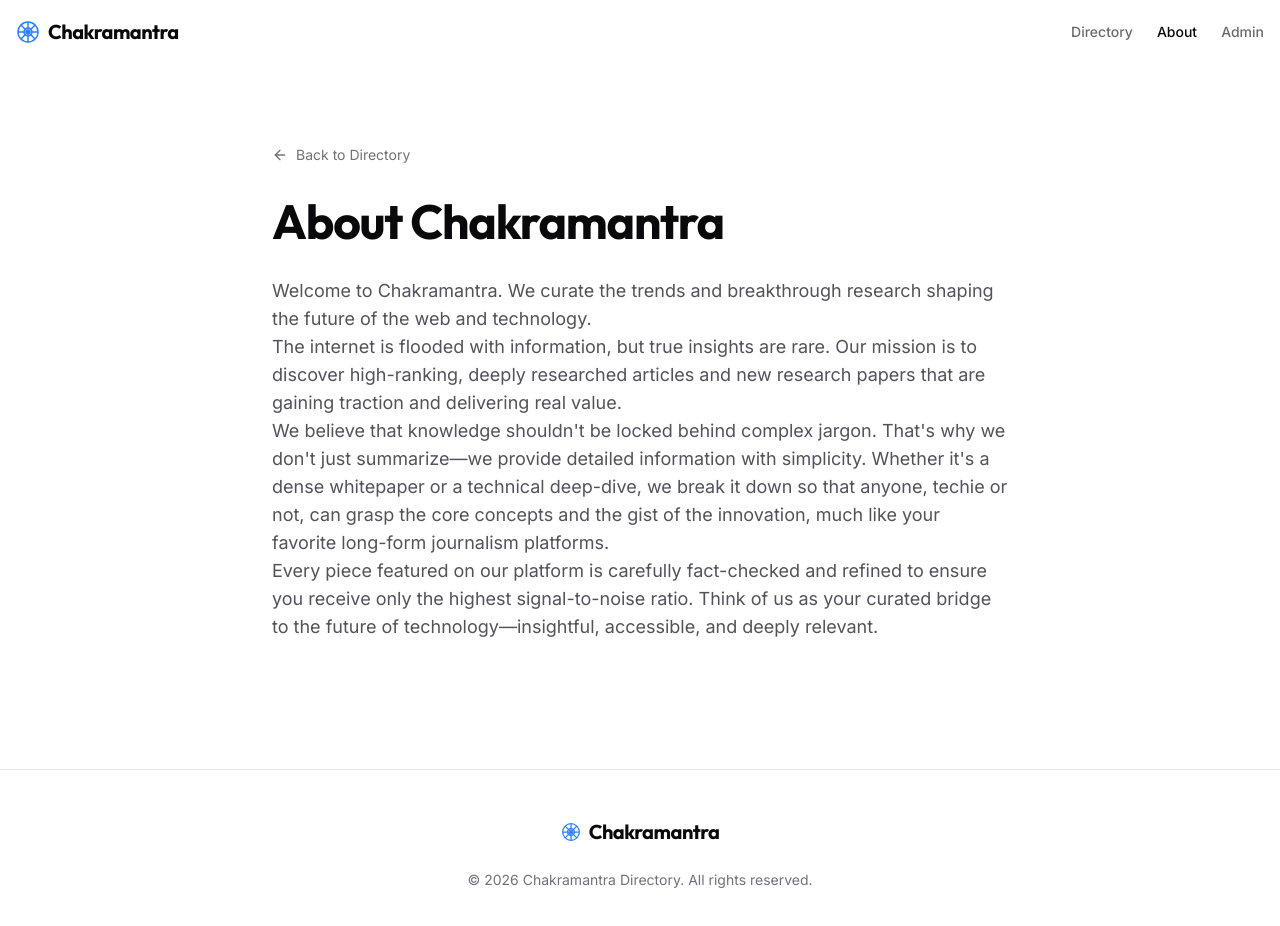
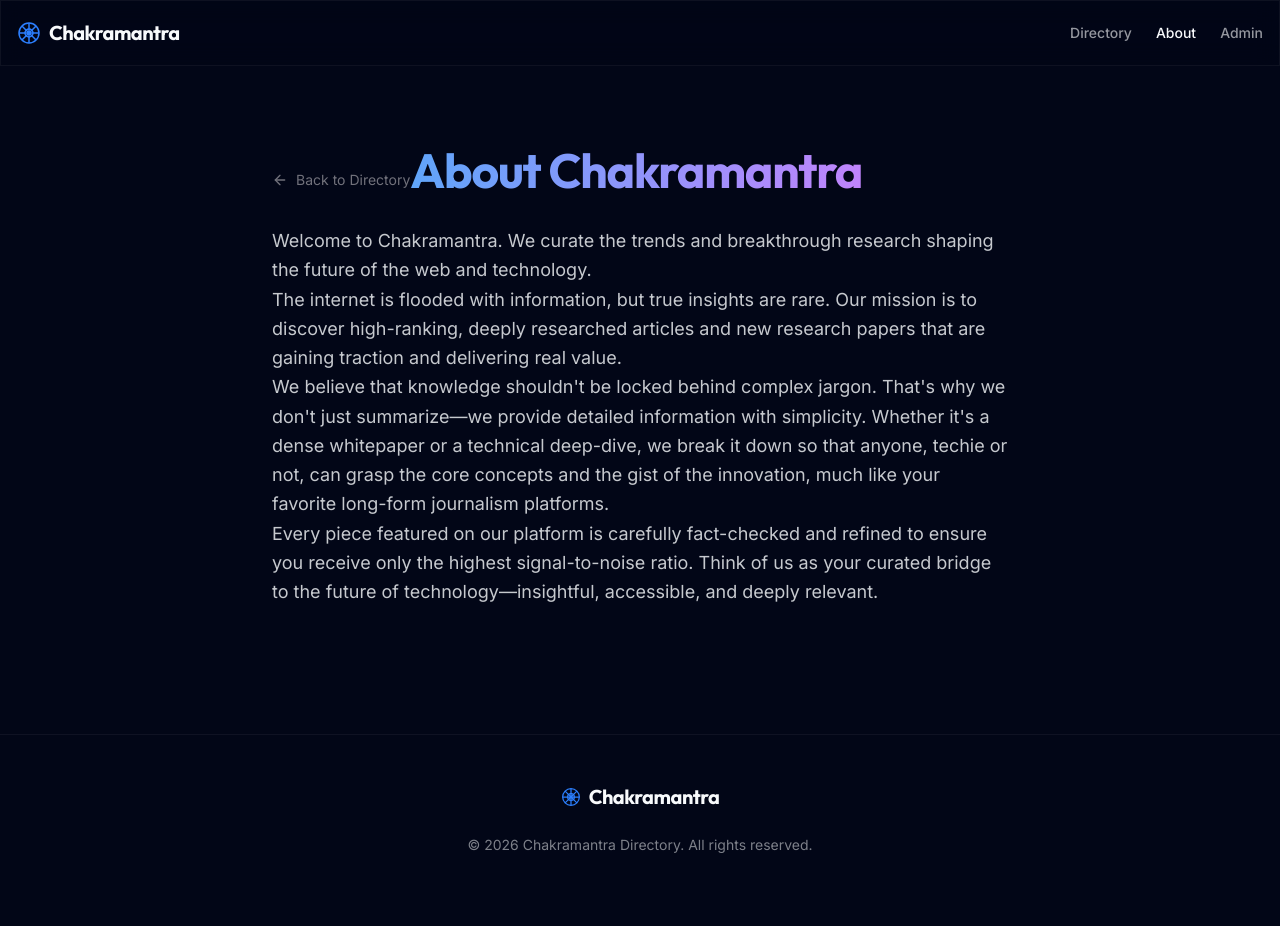
Before and after one commit to joshivarnit/repo-chakramantra, a Next.js app: page /about in a window 1280 px wide. Shown: the top 926 px of the page. After the commit the page ends 903 px from the top, so only its background shows below. Built offline with nearby package versions, Linux system fonts and the light colour scheme.

Commit message:
feat: complete UI redesign with pretext-powered ChakraWheel

```diff
--- a/package.json
+++ b/package.json
@@ -9,6 +9,7 @@
     "lint": "eslint"
   },
   "dependencies": {
+    "@chenglou/pretext": "^0.0.7",
     "@google/generative-ai": "^0.24.1",
     "@supabase/ssr": "^0.10.2",
     "@supabase/supabase-js": "^2.105.1",
--- a/src/app/about/page.tsx
+++ b/src/app/about/page.tsx
@@ -4,7 +4,7 @@ import { ArrowLeft } from "lucide-react";
 export default function AboutPage() {
   return (
     <div className="flex min-h-screen flex-col">
-      <header className="sticky top-0 z-50 w-full border-b border-white/10 bg-background/80 backdrop-blur supports-[backdrop-filter]:bg-background/60">
+      <header className="sticky top-0 z-50 w-full glass border-b border-white/5 supports-[backdrop-filter]:bg-background/40">
         <div className="container mx-auto px-4 h-16 flex items-center justify-between">
           <Link href="/" className="flex items-center gap-2">
             <svg className="h-6 w-6 text-blue-500" viewBox="0 0 24 24" fill="none" stroke="currentColor" strokeWidth="1.5">
@@ -28,11 +28,11 @@ export default function AboutPage() {
           Back to Directory
         </Link>
 
-        <h1 className="font-heading text-4xl sm:text-5xl font-bold tracking-tight mb-8">
+        <h1 className="font-heading text-4xl sm:text-5xl font-bold tracking-tight mb-8 text-gradient inline-block">
           About Chakramantra
         </h1>
 
-        <div className="prose prose-zinc dark:prose-invert max-w-none text-lg text-zinc-600 dark:text-zinc-400">
+        <div className="prose prose-invert max-w-none text-lg text-foreground/80 leading-relaxed">
           <p>
             Welcome to Chakramantra. We curate the trends and breakthrough research shaping the future of the web and technology.
           </p>
@@ -49,7 +49,7 @@ export default function AboutPage() {
       </main>
 
       {/* Footer */}
-      <footer className="border-t border-zinc-200 dark:border-zinc-800 bg-background py-12 mt-12">
+      <footer className="border-t border-white/5 bg-background py-12 mt-12">
         <div className="container mx-auto px-4 text-center">
           <div className="flex justify-center items-center gap-2 mb-6">
             <svg className="h-5 w-5 text-blue-500" viewBox="0 0 24 24" fill="none" stroke="currentColor" strokeWidth="1.5">
@@ -59,7 +59,7 @@ export default function AboutPage() {
             </svg>
             <span className="font-heading font-bold text-xl tracking-tight">Chakramantra</span>
           </div>
-          <p className="text-zinc-500 text-sm">
+          <p className="text-foreground/50 text-sm">
             © 2026 Chakramantra Directory. All rights reserved.
           </p>
         </div>
--- a/src/app/globals.css
+++ b/src/app/globals.css
@@ -1,25 +1,52 @@
 @import "tailwindcss";
 
 :root {
-  --background: #ffffff;
-  --foreground: #09090b;
+  --background: #020617;
+  --foreground: #f8fafc;
+  --primary: #3b82f6;
+  --accent: #8b5cf6;
 }
 
 @theme inline {
   --color-background: var(--background);
   --color-foreground: var(--foreground);
+  --color-primary: var(--primary);
+  --color-accent: var(--accent);
   --font-sans: var(--font-inter);
   --font-heading: var(--font-outfit);
-}
-
-@media (prefers-color-scheme: dark) {
-  :root {
-    --background: #09090b;
-    --foreground: #fafafa;
-  }
 }
 
 body {
   background: var(--background);
   color: var(--foreground);
 }
+
+.glass {
+  background: rgba(2, 6, 23, 0.6);
+  backdrop-filter: blur(12px);
+  -webkit-backdrop-filter: blur(12px);
+  border: 1px solid rgba(255, 255, 255, 0.05);
+}
+
+.glass-card {
+  background: rgba(15, 23, 42, 0.4);
+  backdrop-filter: blur(8px);
+  -webkit-backdrop-filter: blur(8px);
+  border: 1px solid rgba(255, 255, 255, 0.05);
+  box-shadow: 0 4px 30px rgba(0, 0, 0, 0.1);
+  transition: all 0.3s ease;
+}
+
+.glass-card:hover {
+  background: rgba(15, 23, 42, 0.6);
+  border: 1px solid rgba(255, 255, 255, 0.15);
+  box-shadow: 0 8px 40px rgba(0, 0, 0, 0.3), 0 0 20px rgba(139, 92, 246, 0.15);
+  transform: translateY(-2px);
+}
+
+.text-gradient {
+  background: linear-gradient(to right, #60a5fa, #c084fc);
+  -webkit-background-clip: text;
+  background-clip: text;
+  color: transparent;
+}
--- /dev/null
+++ b/src/components/ChakraWheel.tsx
@@ -0,0 +1,99 @@
+"use client";
+
+import { useEffect, useRef } from "react";
+import { prepareWithSegments, layoutWithLines } from "@chenglou/pretext";
+
+export default function ChakraWheel({
+  text = "CHAKRAMANTRA • DISCOVER • ",
+  size = 120,
+}: {
+  text?: string;
+  size?: number;
+}) {
+  const canvasRef = useRef<HTMLCanvasElement>(null);
+
+  useEffect(() => {
+    const canvas = canvasRef.current;
+    if (!canvas) return;
+    const ctx = canvas.getContext("2d");
+    if (!ctx) return;
+
+    // High DPI support for sharp canvas text rendering
+    const dpr = window.devicePixelRatio || 1;
+    canvas.width = size * dpr;
+    canvas.height = size * dpr;
+    ctx.scale(dpr, dpr);
+
+    ctx.clearRect(0, 0, size, size);
+
+    const radius = size / 2 - 16;
+    const centerX = size / 2;
+    const centerY = size / 2;
+
+    const font = "600 11px Inter, sans-serif";
+    ctx.font = font;
+    ctx.textBaseline = "middle";
+    ctx.fillStyle = "#8b5cf6"; // var(--accent)
+
+    // Ensure the text wraps around fully by repeating it
+    const fullText = text.repeat(2);
+
+    ctx.save();
+    ctx.translate(centerX, centerY);
+
+    let currentAngle = 0;
+
+    // Using @chenglou/pretext to accurately measure and layout each character!
+    // This allows us to properly calculate the exact arc step needed for precise typographic layout.
+    for (let i = 0; i < fullText.length; i++) {
+        const char = fullText[i];
+
+        // Prepare and measure character using pretext
+        const charPrep = prepareWithSegments(char, font);
+        const charMeasure = layoutWithLines(charPrep, 1000, 16);
+        const charWidth = charMeasure.lines.length > 0 ? charMeasure.lines[0].width : 0;
+
+        // Convert the accurate linear width into an angular width based on the radius
+        const angleStep = (charWidth / (radius * Math.PI * 2)) * (Math.PI * 2);
+
+        ctx.save();
+        // Rotate to the correct angle and offset by -90deg so it starts at the top
+        ctx.rotate(currentAngle + angleStep / 2 - Math.PI / 2);
+        ctx.fillText(char, 0, -radius);
+        ctx.restore();
+
+        // Advance the angle with a bit of tracking (letter-spacing)
+        currentAngle += angleStep * 1.6;
+    }
+
+    ctx.restore();
+
+  }, [text, size]);
+
+  return (
+    <div className="relative flex items-center justify-center overflow-hidden" style={{ width: size, height: size }}>
+      {/* Background glow and rim */}
+      <div className="absolute inset-0 rounded-full border border-accent/20 bg-accent/5 backdrop-blur-md" />
+
+      {/*
+        This wrapper holds the canvas and handles the spinning animation via Tailwind classes.
+        It spins fast on parent hover, slowly otherwise.
+      */}
+      <div className="absolute inset-0 transition-transform duration-1000 ease-in-out group-hover:animate-[spin_4s_linear_infinite] animate-[spin_20s_linear_infinite]">
+        <canvas
+          ref={canvasRef}
+          className="absolute top-0 left-0"
+          style={{ width: size, height: size }}
+        />
+      </div>
+
+      {/* Central Chakra Icon */}
+      <div className="absolute flex items-center justify-center h-8 w-8 rounded-full bg-gradient-to-tr from-primary to-accent shadow-lg shadow-accent/20 z-10">
+        <svg className="h-4 w-4 text-white" viewBox="0 0 24 24" fill="none" stroke="currentColor" strokeWidth="2">
+          <circle cx="12" cy="12" r="4" />
+          <path d="M12 2v2M2 12h2M4.93 4.93l1.41 1.41M17.66 17.66l1.41 1.41M4.93 19.07l1.41-1.41M17.66 6.34l1.41-1.41M12 20v2M20 12h2" />
+        </svg>
+      </div>
+    </div>
+  );
+}
```
Also changed, not shown: src/app/page.tsx (+32 -15 lines), 1 other file (tests, documents, lock files or other folders).
